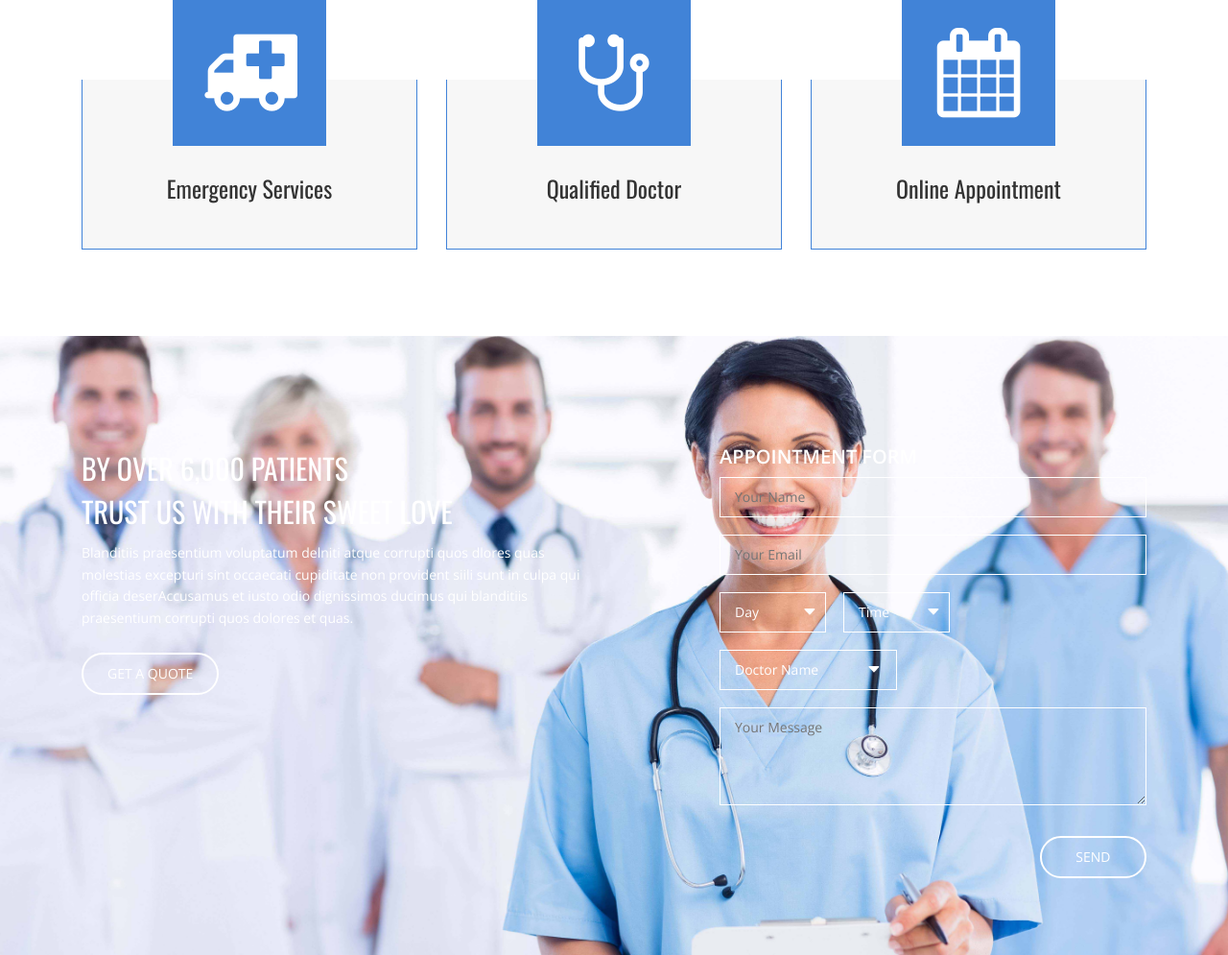
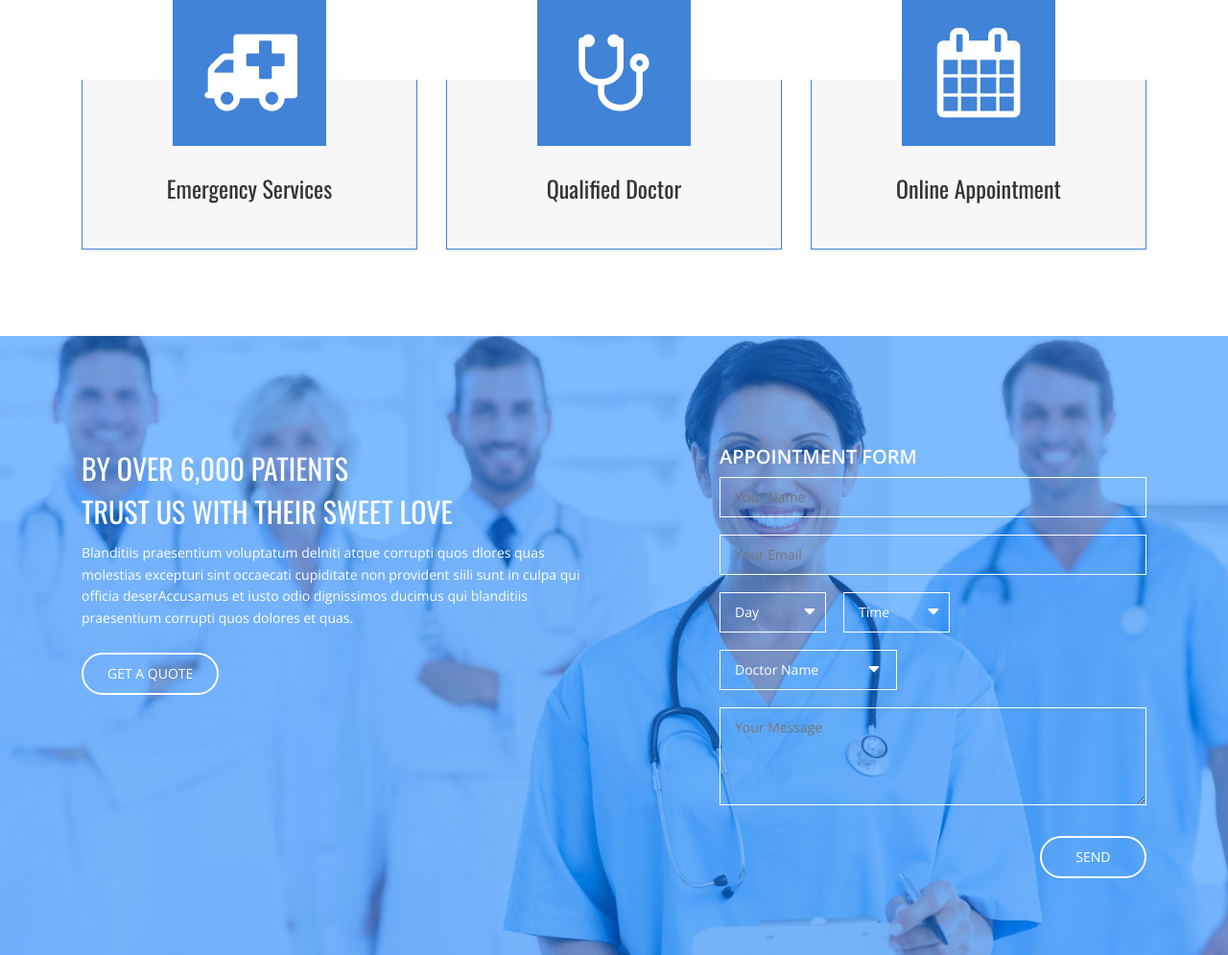
Before and after one commit to azizkone/Projet-Web, a PHP site: page / in a window 1280 px wide. Shown: the part 1030-2025 px from the top of the page at 96% size. Run offline with PHP 8.4, Linux system fonts and the light colour scheme; some libraries are stand-ins or nearby versions.

Commit message:
commit 4

```diff
--- a/css/style.css
+++ b/css/style.css
@@ -258,6 +258,7 @@ TROISIEME PARTIE
     font-family: 'open sans';
     color: #fff;
     padding: 80px 0px;
+    box-shadow: inset 2000px 0 0 0 rgba(0, 125, 255, 0.5);
 }
 
 .appointment-form1,
```
